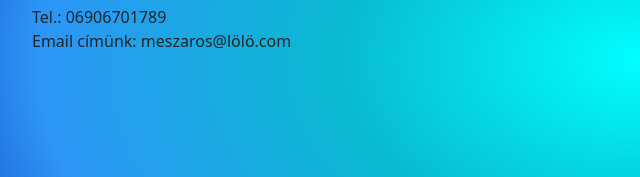
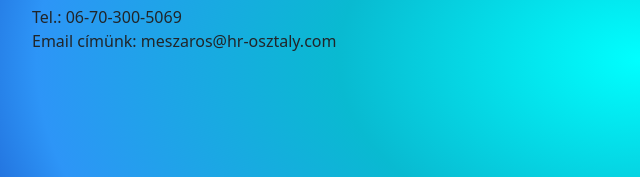
Before and after one commit to folyamatban/HR-osztaly, a plain HTML site: page index.html in a window 1280 px wide. Shown: the part 341-518 px from the top of the page, 0-640 px from the left. Drawn offline with nearby package versions, Linux system fonts and the light colour scheme.

Commit message:
footer változtatasa

```diff
--- a/index.html
+++ b/index.html
@@ -71,8 +71,8 @@
     <footer>
        <h3>Elérhetöségeink:</h3>
        <ul>
-        <li>Tel.: 06906701789 </li>
-        <li>Email címünk: meszaros@lölö.com</li>
+        <li>Tel.: 06-70-300-5069 </li>
+        <li>Email címünk: meszaros@hr-osztaly.com</li>
        </ul>
     </footer>
 </main>
```
